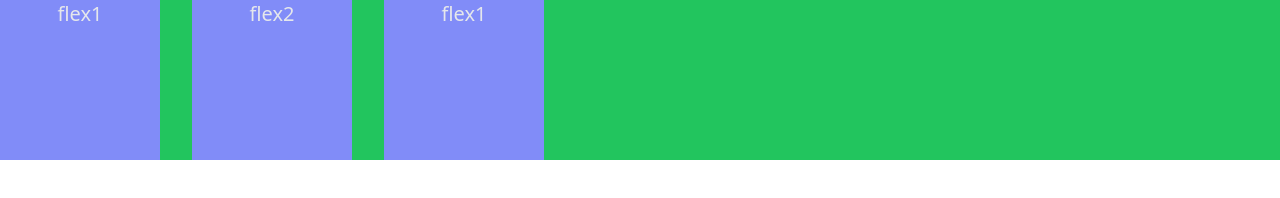
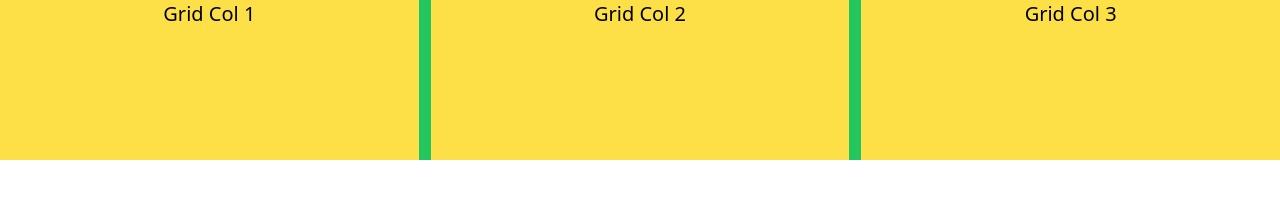
Before and after one commit to manigandan224/tailwindcss, a website: page src/index.html in a window 1280 px wide. Drawn offline with Linux system fonts and the light colour scheme.

Commit message:
grid concept

```diff
--- a/src/index.html
+++ b/src/index.html
@@ -9,15 +9,15 @@
 </head>
 <body>
     <div class="lg:container bg-green-500 xl:mx-auto">
-       <div class="flex gap-8 flex-col md:flex-row">
-           <div class="flex-initial font-sans bg-indigo-400 w-40 h-40 text-center text-gray-200 text-xl">
-               flex1
+       <div class="grid sm:grid-cols-1 md:grid-cols-2 lg:grid-cols-3 gap-3">
+           <div class="font-sans bg-yellow-300 w-full h-40 text-center text-xl">
+               Grid Col 1
            </div>
-           <div class="flex-initial font-sans bg-indigo-400 w-40 h-40 text-center text-gray-200 text-xl">
-            flex2
+           <div class="font-sans bg-yellow-300 w-full h-40 text-center text-xl">
+            Grid Col 2
         </div>
-        <div class="flex-initial font-sans bg-indigo-400 w-40 h-40 text-center text-gray-200 text-xl">
-            flex1
+        <div class="font-sans bg-yellow-300 w-full h-40 text-center text-xl">
+            Grid Col 3
         </div>
        </div>
     </div>
```
Also changed, not shown: dist/output.css.
